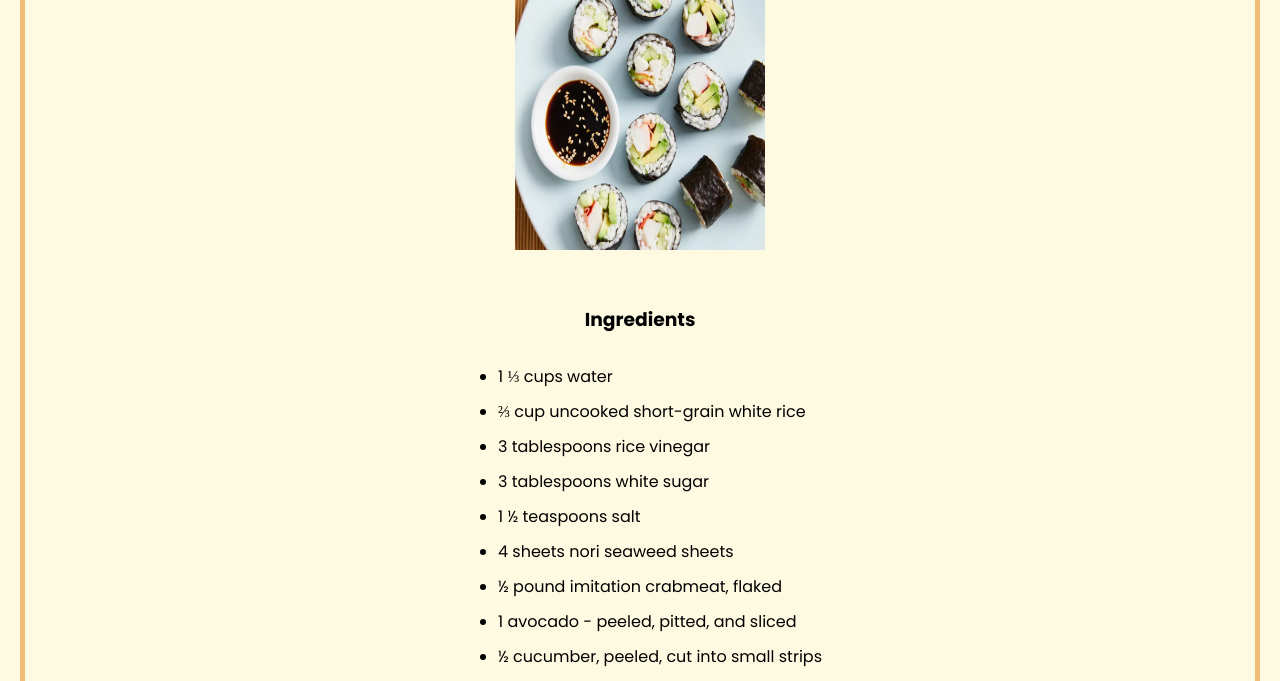
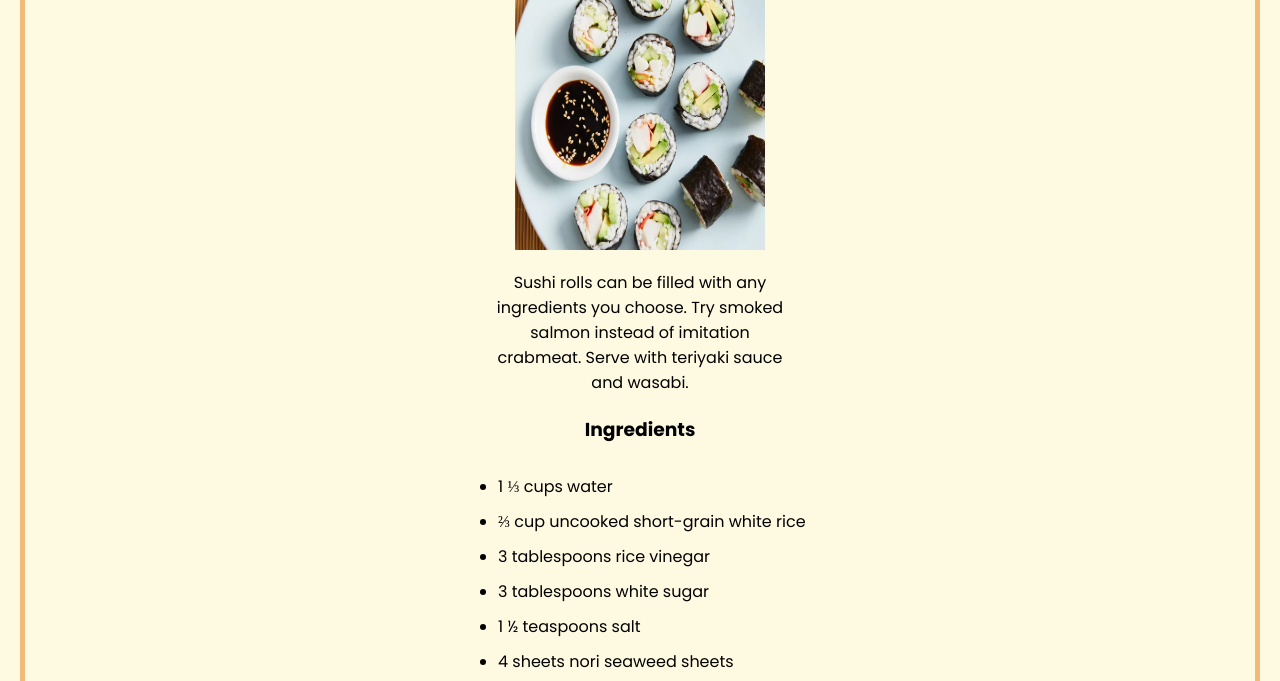
Before and after one commit to Vignesh-Srinivasan-44/Odin-Recipes, a plain HTML site: page recipes/sushi.html in a window 1280 px wide. Shown: the part 103-784 px from the top of the page. Drawn offline with Linux system fonts and the light colour scheme.

Commit message:
edited the recipes folder files and recipes.css

```diff
--- a/css/recipes.css
+++ b/css/recipes.css
@@ -33,6 +33,7 @@ h3 {
   text-align: center;
   display: flex;
   padding-bottom: 10px;
+  color: black;
 }
 
 .container {
--- a/recipes/sushi.html
+++ b/recipes/sushi.html
@@ -11,7 +11,7 @@
     <main>
         <h1>Homemade Sushi</h1>
     <img class="recipes_pic" src="../images/homemade_sushi.webp" alt="Sushi">
-    <p>Sushi rolls can be filled with any ingredients you choose. Try smoked salmon instead of imitation crabmeat. Serve with teriyaki sauce and wasabi.</p>
+    <p class="des">Sushi rolls can be filled with any ingredients you choose. Try smoked salmon instead of imitation crabmeat. Serve with teriyaki sauce and wasabi.</p>
     <h3>Ingredients</h3>
     <div class="container">
         <ul class="ul_lists">
```
Also changed, not shown: recipes/chicken_teriyaki.html (+1 -1 lines).
